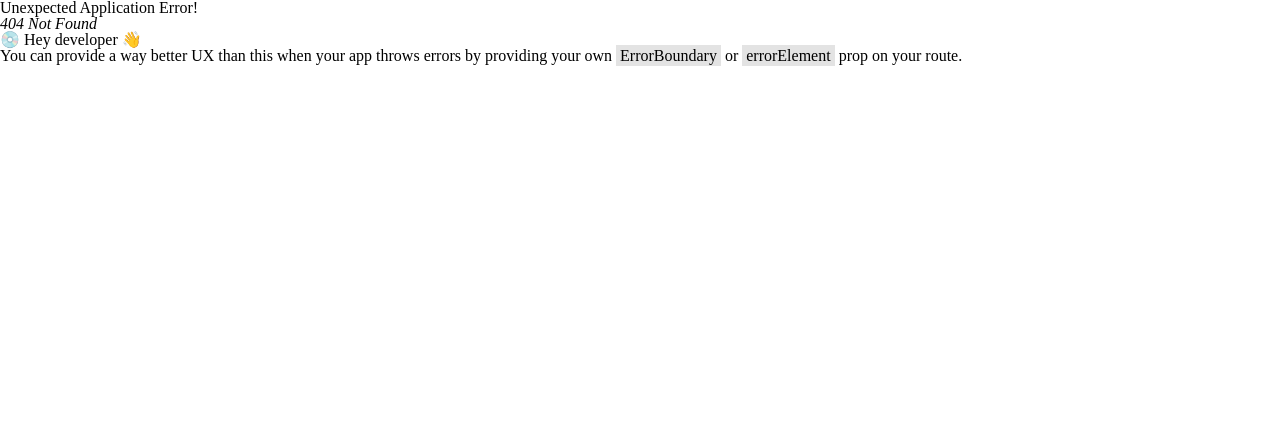
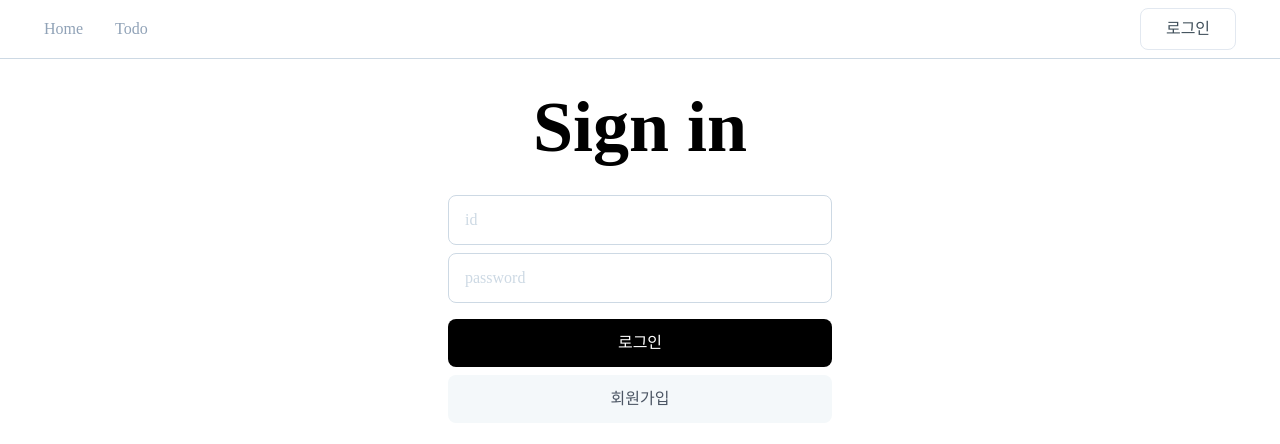
Before and after one commit to Nowdays-Goodnight-Cool-Niang/Frontend, a React (Vite) app: page /signin in a window 1280 px wide. Before the commit this address had no page. Shown: the top 444 px of the page. Built offline with nearby package versions, Linux system fonts and the light colour scheme.

Commit message:
로그인 / 회원가입 UI 완료

```diff
--- a/src/App.tsx
+++ b/src/App.tsx
@@ -2,6 +2,8 @@ import { createBrowserRouter, RouterProvider } from "react-router";
 import Home from "./pages/Home";
 import Todo from "./pages/Todo";
 import MainLayout from "./components/common/MainLayout";
+import SignIn from "./pages/SignIn";
+import SignUp from "./pages/SignUp";
 
 const router = createBrowserRouter([
   {
@@ -10,6 +12,8 @@ const router = createBrowserRouter([
     children: [
       { path: "", element: <Home /> },
       { path: "todo", element: <Todo /> },
+      { path: "signin", element: <SignIn /> },
+      { path: "signup", element: <SignUp /> },
     ],
   },
 ]);
--- /dev/null
+++ b/src/components/auth/AuthButton.tsx
@@ -0,0 +1,20 @@
+import { useNavigate } from "react-router";
+
+interface AuthButtonProps {
+  hasLogin: boolean;
+}
+
+function AuthButton({ hasLogin }: AuthButtonProps) {
+  const navigate = useNavigate();
+
+  return (
+    <button
+      onClick={hasLogin ? () => {} : () => navigate("signin")}
+      className=" text-gray-500 py-3 w-24 border border-solid rounded-lg border-slate-200"
+    >
+      {hasLogin ? "로그아웃" : "로그인"}
+    </button>
+  );
+}
+
+export default AuthButton;
--- /dev/null
+++ b/src/components/auth/AuthForm.tsx
@@ -0,0 +1,7 @@
+import { PropsWithChildren } from "react";
+
+function AuthForm({ children }: PropsWithChildren) {
+  return <div className="flex flex-col gap-4">{children}</div>;
+}
+
+export default AuthForm;
--- /dev/null
+++ b/src/components/auth/ButtonsSpacing.tsx
@@ -0,0 +1,7 @@
+import { PropsWithChildren } from "react";
+
+function ButtonsSpacing({ children }: PropsWithChildren) {
+  return <div className="flex flex-col gap-2">{children}</div>;
+}
+
+export default ButtonsSpacing;
--- /dev/null
+++ b/src/components/auth/InputsSpacing.tsx
@@ -0,0 +1,7 @@
+import { PropsWithChildren } from "react";
+
+function InputsSpacing({ children }: PropsWithChildren) {
+  return <div className="flex flex-col gap-2">{children}</div>;
+}
+
+export default InputsSpacing;
--- a/src/components/common/Button.tsx
+++ b/src/components/common/Button.tsx
@@ -20,8 +20,8 @@ function Button({
       className={`${
         colorType === ButtonColorType.black && "bg-black text-white"
       } ${
-        colorType === ButtonColorType.gray && "bg-gray-200 text-gray-600"
-      } py-3 rounded-lg w-full`}
+        colorType === ButtonColorType.gray && "bg-gray-50 text-gray-600"
+      } py-4 rounded-lg w-full`}
     >
       {text}
     </button>
--- a/src/components/common/Header.tsx
+++ b/src/components/common/Header.tsx
@@ -1,8 +1,9 @@
 import { NavLink } from "react-router";
+import AuthButton from "../auth/AuthButton";
 
 function Header() {
   return (
-    <header className="border-b border-solid border-gray-100 bg-white px-11 py-4">
+    <header className="border-b border-solid border-gray-100 bg-white px-11 py-2 flex justify-between items-center">
       <nav className="flex gap-8">
         <NavLink
           to="/"
@@ -21,6 +22,7 @@ function Header() {
           <span>Todo</span>
         </NavLink>
       </nav>
+      <AuthButton hasLogin={false} />
     </header>
   );
 }
--- /dev/null
+++ b/src/pages/SignIn.tsx
@@ -0,0 +1,36 @@
+import { useNavigate } from "react-router";
+import Button from "../components/common/Button";
+import ContentHeader from "../components/common/ContentHeader";
+import Input from "../components/common/Input";
+import { ButtonColorType } from "../utils/constants";
+import InputsSpacing from "../components/auth/InputsSpacing";
+import ButtonsSpacing from "../components/auth/ButtonsSpacing";
+import AuthForm from "../components/auth/AuthForm";
+
+function SignIn() {
+  const navigate = useNavigate();
+
+  return (
+    <div className="flex justify-center">
+      <div className="max-w-[24rem] w-full">
+        <ContentHeader>Sign in</ContentHeader>
+        <AuthForm>
+          <InputsSpacing>
+            <Input placeholder="id" />
+            <Input placeholder="password" />
+          </InputsSpacing>
+          <ButtonsSpacing>
+            <Button text="로그인" onClick={() => {}} />
+            <Button
+              text="회원가입"
+              colorType={ButtonColorType.gray}
+              onClick={() => navigate("/signup")}
+            />
+          </ButtonsSpacing>
+        </AuthForm>
+      </div>
+    </div>
+  );
+}
+
+export default SignIn;
--- /dev/null
+++ b/src/pages/SignUp.tsx
@@ -0,0 +1,26 @@
+import AuthForm from "../components/auth/AuthForm";
+import InputsSpacing from "../components/auth/InputsSpacing";
+import Button from "../components/common/Button";
+import ContentHeader from "../components/common/ContentHeader";
+import Input from "../components/common/Input";
+
+function SignUp() {
+  return (
+    <div className="flex justify-center">
+      <div className="max-w-[24rem] w-full">
+        <ContentHeader>Sign up</ContentHeader>
+        <AuthForm>
+          <InputsSpacing>
+            <Input placeholder="id" />
+            <Input placeholder="password" />
+            <Input placeholder="password 재입력" />
+          </InputsSpacing>
+
+          <Button text="회원가입" onClick={() => {}} />
+        </AuthForm>
+      </div>
+    </div>
+  );
+}
+
+export default SignUp;
```
